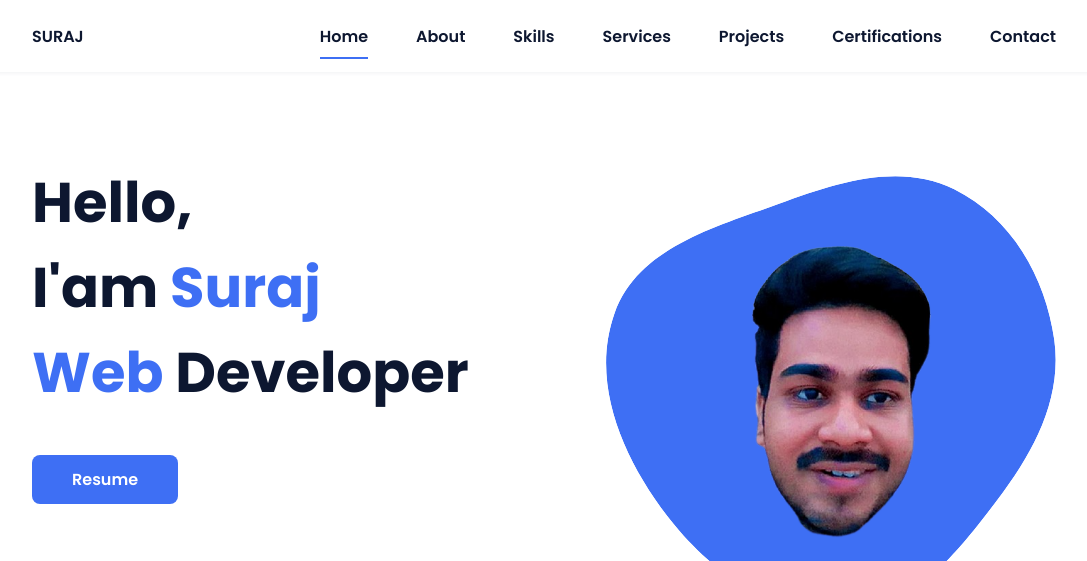
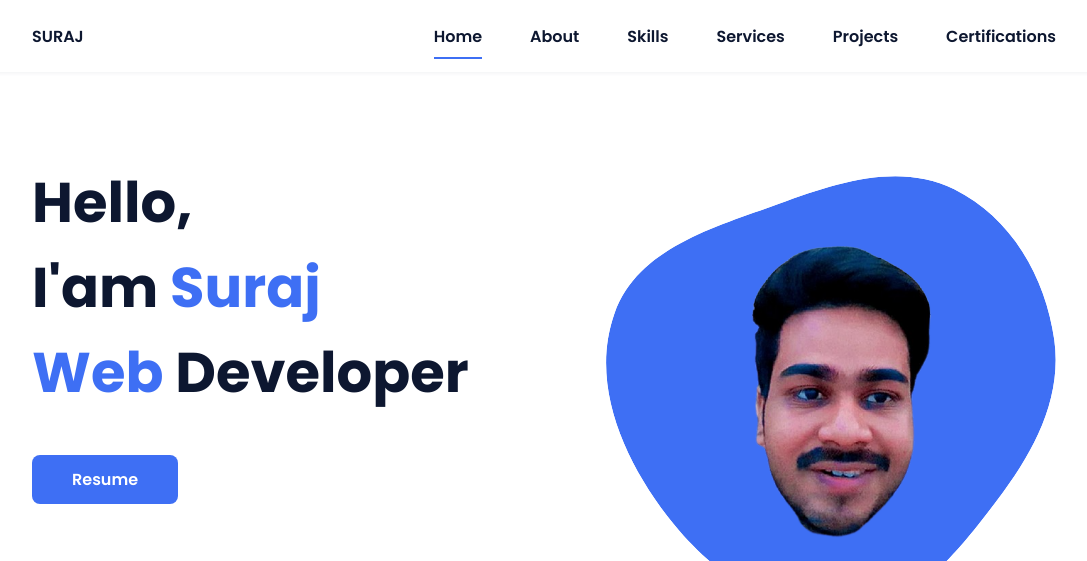
Before and after one commit to suraj-mahakud/surajmahakud, a plain HTML site: page index.html in a window 1280 px wide. Shown: the top 561 px of the page, without its empty margins (96-1183 px from the left). Drawn offline with nearby package versions, Linux system fonts and the light colour scheme.

Commit message:
Update index.html

```diff
--- a/index.html
+++ b/index.html
@@ -30,7 +30,7 @@
                         <li class="nav__item"><a href="#service" class="nav__link">Services</a></li>
                         <li class="nav__item"><a href="#project" class="nav__link">Projects</a></li>
                         <li class="nav__item"><a href="#certification" class="nav__link">Certifications</a></li>
-                        <li class="nav__item"><a href="#contact" class="nav__link">Contact</a></li>
+                        <!-- <li class="nav__item"><a href="#contact" class="nav__link">Contact</a></li> -->
                     </ul>
                 </div>
 
```
